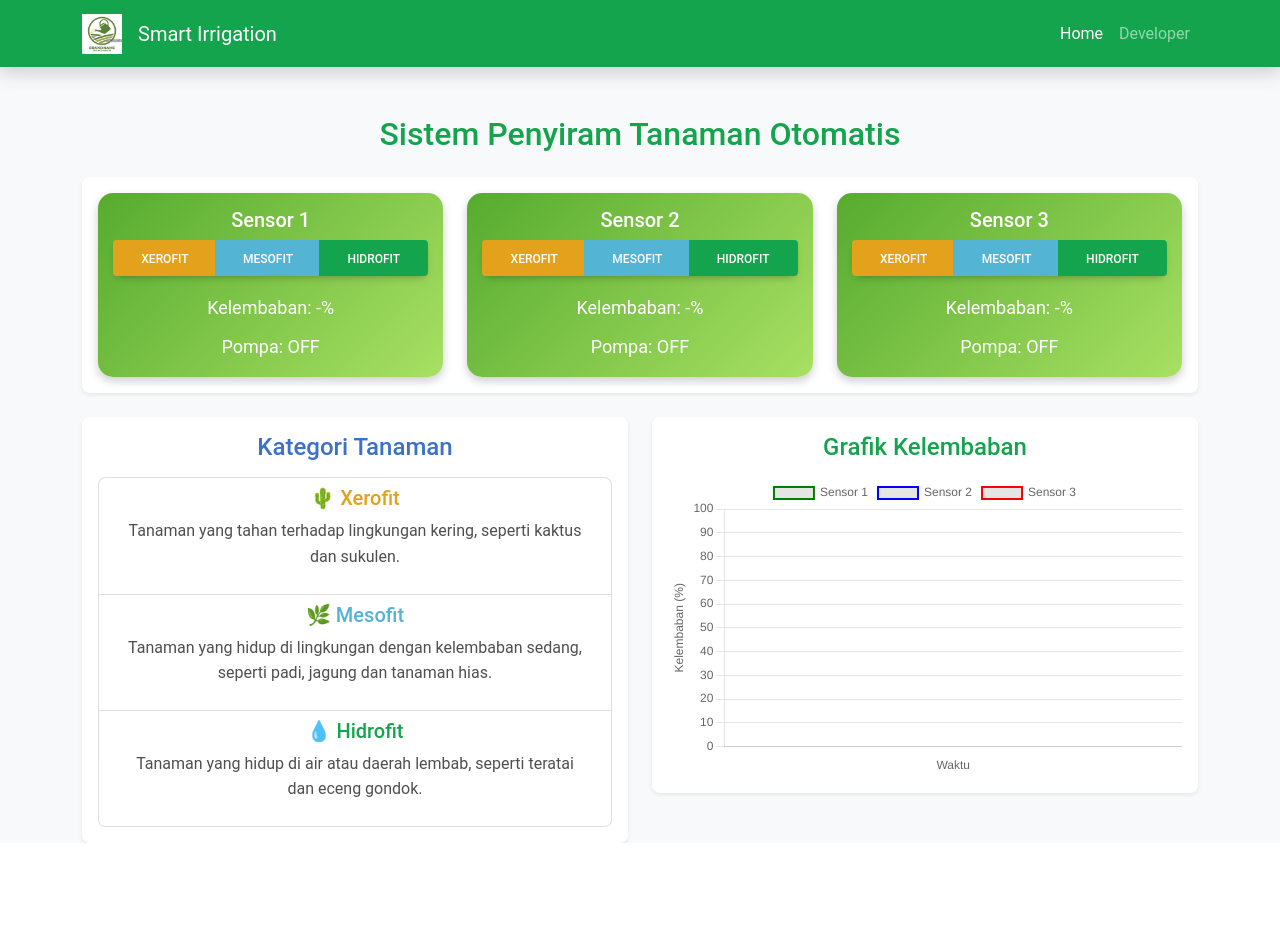
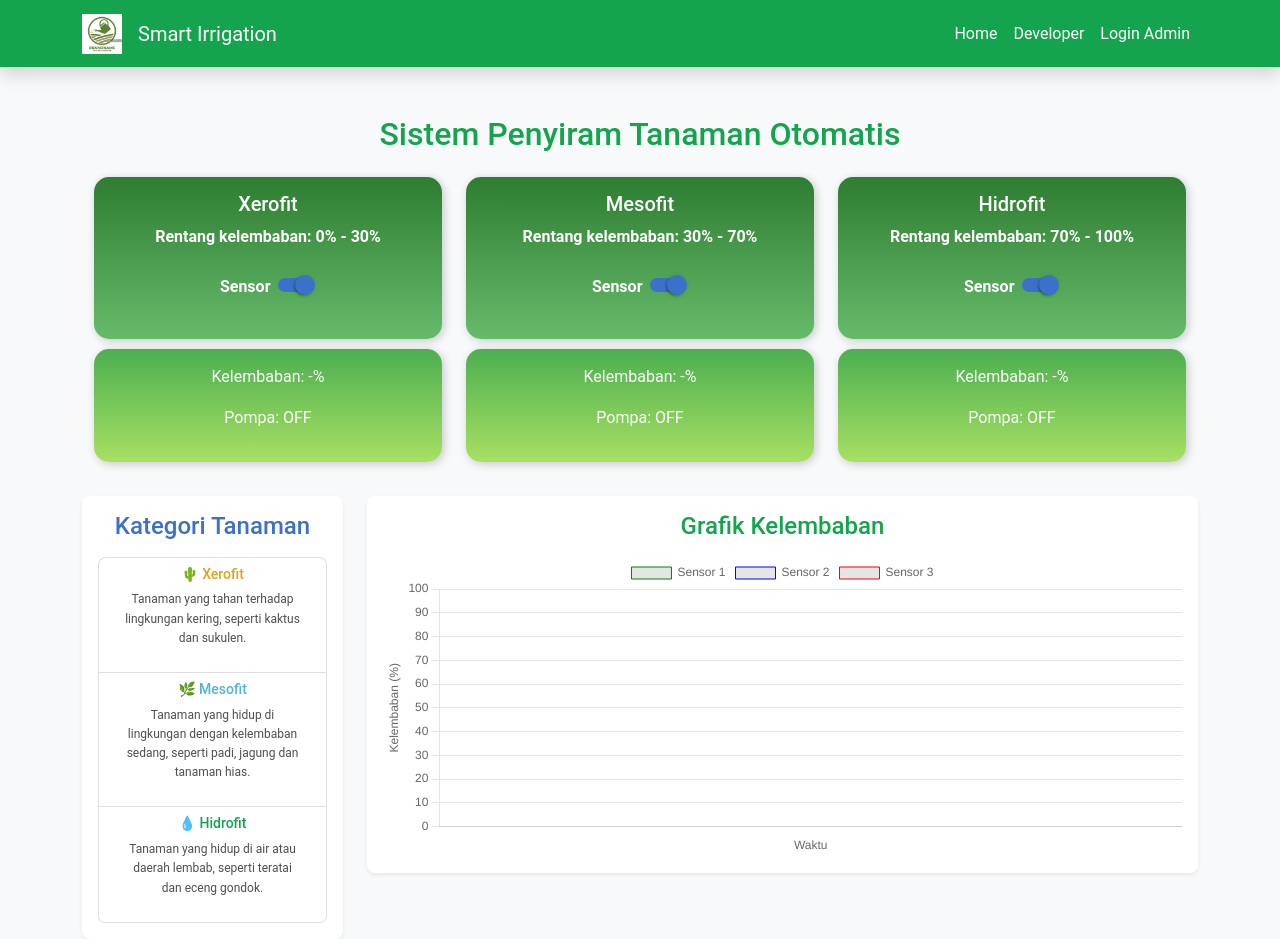
Before and after one commit to aktiaau/penyiramOtomatis, a Flask app: page / in a window 1280 px wide. Before the commit the page ends 843 px from the top, so only its background shows below. Run offline with Flask 3, Linux system fonts and the light colour scheme; some libraries are stand-ins or nearby versions.

Commit message:
1803252045

```diff
--- a/penyiraman/app.py
+++ b/penyiraman/app.py
@@ -10,5 +10,13 @@
 def developer():
     return render_template('developer.html')
 
+@app.route('/login')
+def login():
+    return render_template('login.html')
+
+@app.route('/submitLogin')
+def submitLogin():
+    return render_template('dashboard.html')
+
 if __name__=='__main__':#menjalankan program
     app.run(debug=True)
--- a/penyiraman/static/script.js
+++ b/penyiraman/static/script.js
@@ -10,7 +10,7 @@
                     label: 'Sensor 1',
                     data: [],
                     borderColor: 'green',
-                    borderWidth: 2,
+                    borderWidth: 1,
                     fill: false,
                     pointRadius: 4
                 },
@@ -18,7 +18,7 @@
                     label: 'Sensor 2',
                     data: [],
                     borderColor: 'blue',
-                    borderWidth: 2,
+                    borderWidth: 1,
                     fill: false,
                     pointRadius: 4
                 },
@@ -26,7 +26,7 @@
                     label: 'Sensor 3',
                     data: [],
                     borderColor: 'red',
-                    borderWidth: 2,
+                    borderWidth: 1,
                     fill: false,
                     pointRadius: 4
                 }
@@ -76,3 +76,17 @@
 
     setInterval(updateChart, 3000);
 });
+
+document.addEventListener("DOMContentLoaded", function() {
+            const sensorSwitch = document.getElementById("sensorSwitch");
+
+            sensorSwitch.addEventListener("change", function() {
+                if (sensorSwitch.checked) {
+                    sensorSwitch.style.backgroundColor = "white";
+                    sensorSwitch.style.borderColor = "white";
+                } else {
+                    sensorSwitch.style.backgroundColor = "red";
+                    sensorSwitch.style.borderColor = "red";
+                }
+            });
+        });
--- a/penyiraman/static/style.css
+++ b/penyiraman/static/style.css
@@ -63,3 +63,37 @@
     object-fit: cover;
     border-radius: 10px 10px 0 0;
 }
+
+ .card-custom {
+            background: linear-gradient(to bottom, #4CAF50, #A8E063);
+            color: white;
+            border-radius: 15px;
+            padding: 15px;
+            text-align: center;
+            box-shadow: 2px 2px 10px rgba(0, 0, 0, 0.2);
+            margin-bottom: 10px;
+        }
+ .header-card {
+            background: linear-gradient(to bottom, #2E7D32, #66BB6A);
+            font-weight: bold;
+        }
+  .kategori-tanaman p {
+    font-size: 0.75rem;
+}
+
+.kategori-tanaman h5 {
+    font-size: 0.875rem;
+}
+
+        .form-check-input {
+            background-color: white;
+            border-color: gray;
+        }
+        .form-check-input:checked {
+            background-color: white;
+            border-color: white;
+        }
+        .form-check-input:not(:checked) {
+            background-color: red;
+            border-color: red;
+        }
--- a/penyiraman/templates/base.html
+++ b/penyiraman/templates/base.html
@@ -33,7 +33,10 @@
                     <a class="nav-link active" href="/">Home</a>
                 </li>
                 <li class="nav-item">
-                    <a class="nav-link" href="developer">Developer</a>
+                    <a class="nav-link active" href="developer">Developer</a>
+                </li>
+                <li class="nav-item">
+                    <a class="nav-link active" href="login">Login Admin</a>
                 </li>
             </ul>
         </div>
--- a/penyiraman/templates/index.html
+++ b/penyiraman/templates/index.html
@@ -1,48 +1,70 @@
 {% extends "base.html" %}
 {% block title %} About {% endblock %}
 {% block content%}
+
+
+
 <div class="container mt-5">
     <h2 class="text-center text-success mb-4">Sistem Penyiram Tanaman Otomatis</h2>
 
     <!-- Bagian Kontrol Sensor (3 Sensor) -->
-    <div class="card p-3 shadow-sm">
-        <div class="row">
+    <div class="container mt-4">
+        <div class="row justify-content-center">
             <div class="col-md-4">
-                <div class="card sensor-card text-center">
-                    <h5 class="card-title">Sensor 1</h5>
-                    <div class="btn-group w-100 mb-2">
-                        <button class="btn btn-warning">Xerofit</button>
-                        <button class="btn btn-info">Mesofit</button>
-                        <button class="btn btn-success">Hidrofit</button>
+                <div class="card-custom header-card">
+                    <h5>Xerofit</h5>
+                    <p>Rentang kelembaban: 0% - 30%</p>
+                    <div class="container text-center mt-4">
+                        <div class="col-auto d-flex justify-content-center align-items-center mb-4">
+                            <label class="form-check-label me-2" for="sensorSwitch1">Sensor</label>
+                            <div class="form-check form-switch">
+                                <input class="form-check-input" type="checkbox" id="sensorSwitch1" checked />
+                            </div>
+                        </div>
                     </div>
-                    <div class="sensor-info">Kelembaban: <span id="sensor1">-</span>%</div>
-                    <div class="sensor-info">Pompa: <span id="pump1">OFF</span></div>
+                </div>
+                <div class="card-custom">
+
+                    <p>Kelembaban: -%</p>
+                    <p>Pompa: OFF</p>
                 </div>
             </div>
+            <div class="col-md-4">
+                <div class="card-custom header-card">
+                    <h5>Mesofit</h5>
+                    <p>Rentang kelembaban: 30% - 70%</p>
+                    <div class="container text-center mt-4">
+                        <div class="col-auto d-flex justify-content-center align-items-center mb-4">
+                            <label class="form-check-label me-2" for="sensorSwitch1">Sensor</label>
+                            <div class="form-check form-switch">
+                                <input class="form-check-input" type="checkbox" id="sensorSwitch2" checked />
+                            </div>
+                        </div>
+                    </div>
+                </div>
+                <div class="card-custom">
 
-            <div class="col-md-4">
-                <div class="card sensor-card text-center">
-                    <h5 class="card-title">Sensor 2</h5>
-                    <div class="btn-group w-100 mb-2">
-                        <button class="btn btn-warning">Xerofit</button>
-                        <button class="btn btn-info">Mesofit</button>
-                        <button class="btn btn-success">Hidrofit</button>
-                    </div>
-                    <div class="sensor-info">Kelembaban: <span id="sensor2">-</span>%</div>
-                    <div class="sensor-info">Pompa: <span id="pump2">OFF</span></div>
+                    <p>Kelembaban: -%</p>
+                    <p>Pompa: OFF</p>
                 </div>
             </div>
+            <div class="col-md-4">
+                <div class="card-custom header-card">
+                    <h5>Hidrofit</h5>
+                    <p>Rentang kelembaban: 70% - 100%</p>
+                    <div class="container text-center mt-4">
+                        <div class="col-auto d-flex justify-content-center align-items-center mb-4">
+                            <label class="form-check-label me-2" for="sensorSwitch1">Sensor</label>
+                            <div class="form-check form-switch">
+                                <input class="form-check-input" type="checkbox" id="sensorSwitch3" checked />
+                            </div>
+                        </div>
+                    </div>
+                </div>
+                <div class="card-custom">
 
-            <div class="col-md-4">
-                <div class="card sensor-card text-center">
-                    <h5 class="card-title">Sensor 3</h5>
-                    <div class="btn-group w-100 mb-2">
-                        <button class="btn btn-warning">Xerofit</button>
-                        <button class="btn btn-info">Mesofit</button>
-                        <button class="btn btn-success">Hidrofit</button>
-                    </div>
-                    <div class="sensor-info">Kelembaban: <span id="sensor3">-</span>%</div>
-                    <div class="sensor-info">Pompa: <span id="pump3">OFF</span></div>
+                    <p>Kelembaban: -%</p>
+                    <p>Pompa: OFF</p>
                 </div>
             </div>
         </div>
@@ -51,13 +73,13 @@
     <!-- Bagian Informasi & Grafik (Berjajar) -->
     <div class="row mt-4">
         <!-- Card Kiri: Informasi Kategori Tanaman -->
-        <div class="col-md-6">
-            <div class="card p-3 shadow-sm">
+        <div class="col-md-3">
+            <div class="card p-3 shadow-sm kategori-tanaman">
                 <h4 class="text-center text-primary mb-3">Kategori Tanaman</h4>
                 <div class="list-group">
                     <div class="list-group-item">
                         <h5 class="text-warning">🌵 Xerofit</h5>
-                        <p>Tanaman yang tahan terhadap lingkungan kering, seperti kaktus dan sukulen.</p>
+                        <p style="text-size=10">Tanaman yang tahan terhadap lingkungan kering, seperti kaktus dan sukulen.</p>
                     </div>
                     <div class="list-group-item">
                         <h5 class="text-info">🌿 Mesofit</h5>
@@ -72,7 +94,7 @@
         </div>
 
         <!-- Card Kanan: Grafik Kelembaban -->
-        <div class="col-md-6">
+        <div class="col-md-9">
             <div class="card p-3 shadow-sm">
                 <h4 class="text-center text-success mb-3">Grafik Kelembaban</h4>
                 <canvas id="humidityChart"></canvas>
```
Also changed, not shown: penyiraman/static/modal.js (added, +13 -0 lines), penyiraman/static/style-login.css (added, +17 -0 lines), penyiraman/templates/dashboard.html (added, +117 -0 lines), penyiraman/templates/login.html (added, +110 -0 lines).
